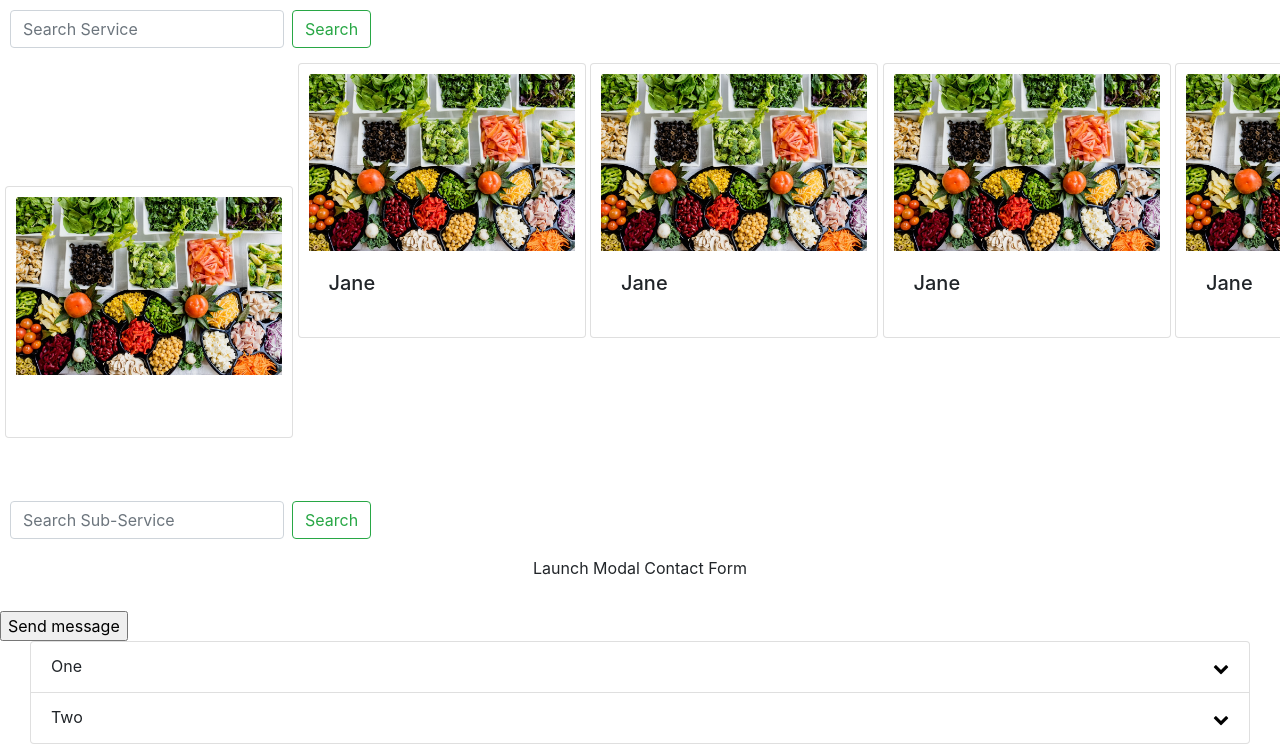
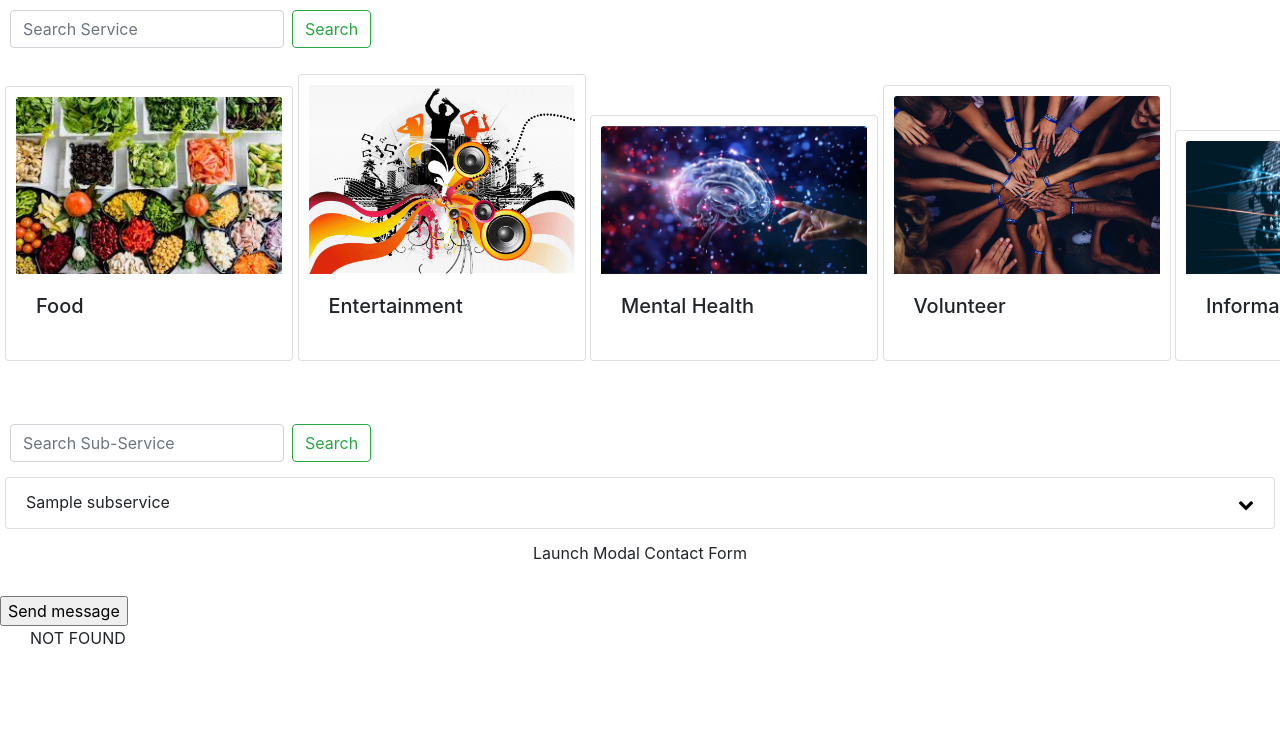
Before and after one commit to Ajax1602/FightCorona, a Django app: page / in a window 1280 px wide. Shown: the part 56-800 px from the top of the page. Run offline with Django 3.2, Linux system fonts and the light colour scheme; data comes from the database, SQL or seed files in the repository; both versions use the stored data as it was after the commit; tables that the repository leaves empty hold one stand-in row (values such as "Sample post"); some libraries are stand-ins or nearby versions.

Commit message:
Added Search Functionality

```diff
--- a/fightCorona/fightCorona/urls.py
+++ b/fightCorona/fightCorona/urls.py
@@ -27,7 +27,10 @@
     path('test', views.test, name='test'),
     path('requestform', views.requestform, name='requestform'),
     path('requestdetail', views.requestdetail, name='requestdetail'),
-    path('requestformnew', request_create_view)
+    path('requestformnew', request_create_view),
+    path('searchservice', views.searchservice, name='searchservice'),
+    path('searchsubservice', views.searchsubservice, name='searchsubservice'),
+    path('searchrequest', views.searchrequest, name='searchrequest')
 ]
 
 if settings.DEBUG:
--- a/fightCorona/servicesandrequests/templates/requests/requestform.html
+++ b/fightCorona/servicesandrequests/templates/requests/requestform.html
@@ -48,7 +48,6 @@
     display:none;
   }
 </style>
-<script src='{% static "js/nestedlist.js" %}'></script>
 
 
 <form method="post">{% csrf_token %}
--- a/fightCorona/servicesandrequests/templates/requests/requests.html
+++ b/fightCorona/servicesandrequests/templates/requests/requests.html
@@ -1,13 +1,20 @@
-<a class="request list-group-item" href="" class="btn btn-default btn-rounded mb-4 waves-effect waves-light" data-toggle="modal" data-target="#requestDescription">
+<a class="request list-group-item" href="" class="btn btn-default btn-rounded mb-4 waves-effect waves-light"
+   data-toggle="modal" data-target="#requestDescription">
     Subgroup
 </a>
-<li class="request list-group-item">
-    Subgroup
-</li>
-<li class="request list-group-item">
-    Subgroup3
-</li>
 
+{% if requests.count > 0 %}
+    {% for request in requests %}
+    <li class="request list-group-item">
+        {{request.request_name}}
+    </li>
+    {% endfor %}
+{% else %}
+    NOT FOUND
+{% endif %}
 
+<!--
 {% include 'requests/requestform.html' %}
 {% include 'requests/requestdetails.html' %}
+
+-->
--- a/fightCorona/servicesandrequests/templates/search.html
+++ b/fightCorona/servicesandrequests/templates/search.html
@@ -11,22 +11,25 @@
 </head>
 <body>
 <!-- Search Services -->
-<form class="form-inline" style="padding: 10px;">
-    <input class="form-control mr-sm-2" type="search" placeholder="Search Service" aria-label="Search">
-    <button class="btn btn-outline-success my-2 my-sm-0" type="submit">Search</button>
+<form id="searchservice" class="form-inline" style="padding: 10px;">
+    <input id="service_search_input" class="form-control mr-sm-2" type="search" placeholder="Search Service" aria-label="Search">
+    <button type="button" id="service-search-button" class="btn btn-outline-success my-2 my-sm-0">Search</button>
   </form>
 
+<div id="service_block" class="service">
 
-{% include 'services/services.html' %}
+</div>
 
 <br/>
 <br/>
 <!-- Search Sub-Services -->
-<form class="form-inline" style="padding: 10px;">
-    <input class="form-control mr-sm-2" type="search" placeholder="Search Sub-Service" aria-label="Search">
-    <button class="btn btn-outline-success my-2 my-sm-0" type="submit">Search</button>
-  </form>
+<form id="searchsubservice" class="form-inline" style="padding: 10px;">
+    <input id="subservice_search_input" class="form-control mr-sm-2" type="search" placeholder="Search Sub-Service" aria-label="Search">
+    <button type="button" id="subservice-search-button" class="btn btn-outline-success my-2 my-sm-0">Search</button>
+</form>
+<div id="subservice_block" class="service">
 
+</div>
 
 <div class="text-center">
   <a href="" class="btn btn-default btn-rounded mb-4" data-toggle="modal" data-target="#modalContactForm">Launch
@@ -34,7 +37,11 @@
 </div>
 {% include 'requests/requestform.html' %}
 
+<div class="container-fluid">
+    <div class="col-sm-12 col-md-12 col-sm-12 col-lg-12">
 {% include 'subservices/subservices.html' %}
+    </div>
+</div>
 
 </body>
 
--- a/fightCorona/servicesandrequests/templates/services/card.html
+++ b/fightCorona/servicesandrequests/templates/services/card.html
@@ -1,8 +1,8 @@
 
 <div href="#" class="card" style="width: 18rem;">
-  <img class="card-img-top" src='/media/food.jfif' alt="Card image cap">
+  <img class="card-img-top" src='media/{{img_src}}' alt="Card image cap">
   <div class="card-body">
-    <h5 class="card-title">{{person}}</h5>
+    <h5 class="card-title">{{service_name}}</h5>
   </div>
 </div>
 
--- a/fightCorona/servicesandrequests/templates/services/services.html
+++ b/fightCorona/servicesandrequests/templates/services/services.html
@@ -1,9 +1,9 @@
-<div class="service">
-    {% include 'services/card.html' with ima_src="Ajay" service_name="Yo" %}
-    {% include 'services/card.html'  with person="Jane" greeting="Hello" %}
-    {% include 'services/card.html'  with person="Jane" greeting="Hello" %}
-    {% include 'services/card.html'  with person="Jane" greeting="Hello" %}
-    {% include 'services/card.html'  with person="Jane" greeting="Hello" %}
-    {% include 'services/card.html'  with person="Jane" greeting="Hello" %}
 
-</div>
+
+    {% if services.count > 0 %}
+        {% for service in services %}
+            {% include 'services/card.html' with img_src=service.service_pic service_name=service.service_name %}
+        {% endfor %}
+    {% else %}
+        NOT FOUND
+    {% endif %}
--- a/fightCorona/servicesandrequests/templates/subservices/subservices.html
+++ b/fightCorona/servicesandrequests/templates/subservices/subservices.html
@@ -1,15 +1,13 @@
-<div class="container-fluid">
-  <div class="col-sm-12 col-md-12 col-sm-12 col-lg-12">
 <ul class="list-group list-group-collapse">
-    <li class="list-group-item">One<a href="#" data-toggle="#filterList1" class="list-down-btn"><span class="fa fa-chevron-down"></span></a>
-        <ul class="list-group filterList" id="filterList1">
-
-        {% include 'requests/requests.html' %}
-
-
-        </ul>
-      </li>
-        <li class="list-group-item">Two<a href="#" data-toggle="#filterList2" class="list-down-btn"><span class="fa fa-chevron-down"></span></a>
+{% if subservices.count > 0 %}
+    {% for subservice in subservices %}
+       {% include 'subservices/subserviceslice.html' with subservice_name=subservice.sub_service_name subserviceid=subservice.sub_service_id %}
+    {% endfor %}
+{% else %}
+    NOT FOUND
+{% endif %}
+    <!--<li class="list-group-item">Two<a href="#" data-toggle="#filterList2" class="list-down-btn"><span
+            class="fa fa-chevron-down"></span></a>
         <ul class="list-group filterList" id="filterList2">
             <li class="list-group-item">
                 Subgroup
@@ -21,11 +19,8 @@
                 Subgroup
             </li>
         </ul>
-      </li>
+    </li>-->
 </ul>
-  </div>
-
-</div>
 
 
 <script>
@@ -74,4 +69,6 @@
 {
   display: none;
 }
+
+
 </style>
--- /dev/null
+++ b/fightCorona/servicesandrequests/templates/subservices/subserviceslice.html
@@ -0,0 +1,8 @@
+<li class="list-group-item">{{subservice_name}}<a href="#" data-toggle="#{{subserviceid}}" class="list-down-btn"><span
+        class="fa fa-chevron-down"></span></a>
+    <ul class="list-group filterList" id="{{subserviceid}}">
+
+        {% include 'requests/requests.html' %}
+
+    </ul>
+</li>
--- a/fightCorona/servicesandrequests/templates/test.html
+++ b/fightCorona/servicesandrequests/templates/test.html
@@ -167,7 +167,6 @@
   }
 }
     </script>
-    <script src="https://maps.googleapis.com/maps/api/js?key=YOUR_API_KEY&libraries=places&callback=initAutocomplete"
-        async defer></script>
+
   </body>
 </html>
--- a/fightCorona/servicesandrequests/views.py
+++ b/fightCorona/servicesandrequests/views.py
@@ -4,7 +4,7 @@
 from bs4 import BeautifulSoup
 
 from .forms import RequestForm
-from .models import State, District, Area
+from .models import Service, SubService, Request
 from django.views.generic import FormView
 import re
 
@@ -19,6 +19,42 @@
         'form': form
     }
     return render(request, "requests/requestformnew.html", context)
+
+
+def searchservice(request):
+    context = locals()
+    template = 'services/services.html'
+    #breakpoint()
+    if request.method == "POST" and request.POST.get('search_text'):
+        search_text = request.POST['search_text']
+    else:
+        search_text = ""
+    services = Service.objects.filter(service_name__contains=search_text)
+
+    #breakpoint()
+    return render(request, template, {'services': services})
+
+
+def searchsubservice(request):
+    context = locals()
+    template = 'subservices/subservices.html'
+    if request.method == "POST" and request.POST.get('search_text'):
+        search_text = request.POST['search_text']
+    else:
+        search_text = ""
+    subservices = SubService.objects.filter(sub_service_name__contains=search_text)
+    return render(request, template, {'subservices': subservices})
+
+
+def searchrequest(request):
+    context = locals()
+    template = 'requests/requests.html'
+    if request.method == "POST" and request.POST.get('subserviceid'):
+        subserviceid = request.POST['subserviceid']
+    else:
+        subserviceid = ""
+    requests = Request.objects.filter(sub_service_id=subserviceid)
+    return render(request, template, {'requests': requests})
 
 
 def search(request):
@@ -42,18 +78,42 @@
 def test(request):
     context = locals()
     template = 'test.html'
-    driver = webdriver.Chrome('C:\\Users\\I331124\\Downloads\\chromedriver.exe')
-    f = open("C:\\Users\\I331124\\OneDrive - SAP SE\\Desktop\\my projects\\districts.txt", "w")
-    for district in District.objects.all():
-        district_name = district.district_name
-        print("district name -> " + district_name)
-        #driver.get("https://bankifsccode.com/STATE_BANK_OF_INDIA/"+district.state.state_name+"/"+district_name)
-        #content = driver.page_source
-        #soup = BeautifulSoup(content)
-        # for a in soup.findAll('a', href=re.compile("bankifsccode.com/STATE_BANK_OF_INDIA/"+district.state.state_name+"/"+district_name)):
-        #     name = a['href'].rsplit('/', 1)[-1]
-        #     Area(area_name=name, district=district).save()
-        #     print("name is " + name)
-        f.write(district.state.state_name+"/"+district_name+"\n")
-    f.close()
+    # fstate = open("C:\\Users\\I331124\\OneDrive - SAP SE\\Desktop\\my projects\\manipulation\\state_unique.txt", "r")
+    # states = [x.strip() for x in fstate.readlines()]
+    # fstate.close()
+    # fdist = open("C:\\Users\\I331124\\OneDrive - SAP SE\\Desktop\\my projects\\manipulation\\districts_unique.txt", "r")
+    # districts = fdist.readlines()
+    # districts = [x.strip() for x in districts]
+    # fdist.close()
+    # farea = open("C:\\Users\\I331124\\OneDrive - SAP SE\\Desktop\\my projects\\manipulation\\areas_unique.txt", "r")
+    # areas = [x.strip() for x in farea.readlines()]
+    # farea.close()
+    # state_num = 0
+    # dist_num = 0
+    # area_num = 0
+    # for state in states:
+    #     state_num = state_num + 1
+    #     print("state no is: " + str(state_num))
+    #     stateObj = State(state_name=state.replace("_", " "))
+    #     stateObj.save()
+    #
+    #     for district in districts:
+    #         if state in district:
+    #             dist_num = dist_num + 1
+    #             print("district no is: " + str(dist_num))
+    #             distObj = District(district_name=district.split('/')[-1].replace("_", " "), state=stateObj)
+    #             distObj.save()
+    #             # district_name = district.district_name
+    #             # print("district name -> " + district_name)
+    #             # driver.get("https://bankifsccode.com/STATE_BANK_OF_INDIA/" + district)
+    #             # print("on line: " + str(line))
+    #             # content = driver.page_source
+    #             # soup = BeautifulSoup(content)
+    #             for area in areas:
+    #                 if district in area:
+    #                     area_num = area_num + 1
+    #                     print("area no is: " + str(area_num))
+    #                     areaObj = Area(area_name=area.split('/')[-1].replace("_", " "), district=distObj)
+    #                     areaObj.save()
+
     return render(request, template, context)
--- a/static/static/js/nestedlist.js
+++ b/static/static/js/nestedlist.js
@@ -1,11 +1,97 @@
-$(function()
-{
+
 	$(document).on('click','.list-down-btn',function(event)
   {
   	event.preventDefault();
     var target = $(this).attr('data-toggle');
+    //fire AJAX to load requests under sub service with subservice id
+    var subservice_id = target.replace('#','');
+    request_search_ajax(subservice_id);
     $(target).slideToggle();
     var clicked = event.target;
     $(clicked).toggleClass("fa-chevron-down  fa-chevron-up");
   });
-});
+
+  service_search_ajax(
+        {
+            'search_text': "",
+            'csrfmiddlewaretoken': $("input[name=csrfmiddlewaretoken]").val()
+        }
+    )
+
+    subservice_search_ajax(
+            {
+                'search_text': "",
+                'csrfmiddlewaretoken': $("input[name=csrfmiddlewaretoken]").val()
+            }
+        )
+
+
+    $(document).on('click', "#service-search-button", function(){
+        service_search_ajax({
+                'search_text': $('#service_search_input').val(),
+                'csrfmiddlewaretoken': $("input[name=csrfmiddlewaretoken]").val()
+            })}
+    );
+
+    $(document).on('click', "#subservice-search-button", function(){
+        subservice_search_ajax({
+                'search_text': $('#subservice_search_input').val(),
+                'csrfmiddlewaretoken': $("input[name=csrfmiddlewaretoken]").val()
+            })}
+    );
+
+
+    function service_search_ajax(json_data){
+        console.log('event is: ' + event)
+        $.ajax({
+            type: "POST",
+            url: "/searchservice",
+            data: json_data,
+            success: function(data) {
+                //alert(data)
+                $('#service_block').html(data);
+            },
+            error: function(data){
+                //alert('Error Thrown')
+                //$('#service_block').html(data);
+            }
+        });
+    }
+
+
+    function subservice_search_ajax(json_data){
+        console.log('event is: ' + event)
+        $.ajax({
+            type: "POST",
+            url: "/searchsubservice",
+            data: json_data,
+            success: function(data) {
+                //alert(data)
+                $('#subservice_block').html(data);
+            },
+            error: function(data){
+                //alert('Error Thrown')
+                //$('#service_block').html(data);
+            }
+        });
+    }
+
+    function request_search_ajax(subservice_id){
+        console.log('event is: ' + event)
+        $.ajax({
+            type: "POST",
+            url: "/searchrequest",
+            data: {
+                'subserviceid': subservice_id,
+                'csrfmiddlewaretoken': $("input[name=csrfmiddlewaretoken]").val()
+            },
+            success: function(data) {
+                //alert(data)
+                $('#'.concat(subservice_id)).html(data);
+            },
+            error: function(data){
+                //alert('Error Thrown')
+                //$('#service_block').html(data);
+            }
+        });
+    }
```
Also changed, not shown: fightCorona/servicesandrequests/templates/requests/requestformnew.html (+1 -7 lines), fightCorona/db.sqlite3, static/media/services/Entertainment.jpg (added), static/media/services/Info.jpg (added), static/media/services/food.jfif (added), static/media/services/online_service.jpg (added), static/media/services/psychology.jpg (added), static/media/services/volunteery.jfif (added). Lines whose indentation alone changed are shown as unchanged.
